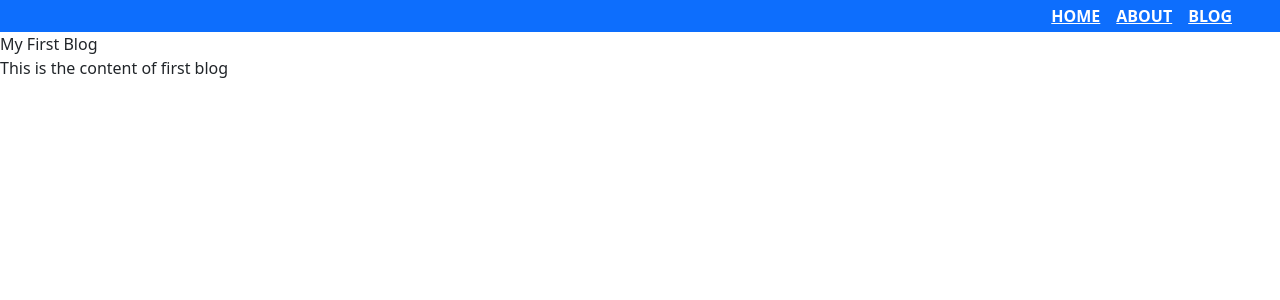
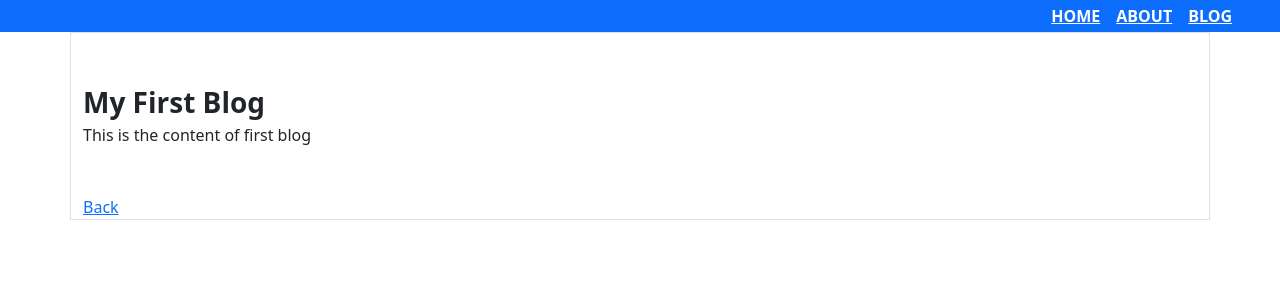
Before and after one commit to prashil-vaishnani/NextJs_Blogger_app, a Next.js app: page /blog/1 in a window 1280 px wide. Shown: the top 300 px of the page. Built offline with nearby package versions, Linux system fonts and the light colour scheme.

Commit message:
warning resolved

```diff
--- a/pages/blog/[slug].tsx
+++ b/pages/blog/[slug].tsx
@@ -1,4 +1,6 @@
 import type { GetStaticPaths, GetStaticProps, NextPage } from "next";
+import Head from "next/head";
+import Link from "next/link";
 interface Blogger {
   blogger: BlogType;
 }
@@ -12,8 +14,14 @@ type BlogType = {
 const BlogId: NextPage<Blogger> = (blogger) => {
   return (
     <>
-      <div>{blogger.blogger[0].title}</div>
-      <div>{blogger.blogger[0].description}</div>
+      <Head>
+        <title>{blogger.blogger[0].title}</title>
+      </Head>
+      <div className="container border ">
+        <div className=" pt-5 fs-3 fw-bold">{blogger.blogger[0].title}</div>
+        <div className="pb-5">{blogger.blogger[0].description}</div>
+        <Link href="/blog">Back</Link>
+      </div>
     </>
   );
 };
```
Also changed, not shown: pages/blog/index.tsx (+8 -2 lines).
